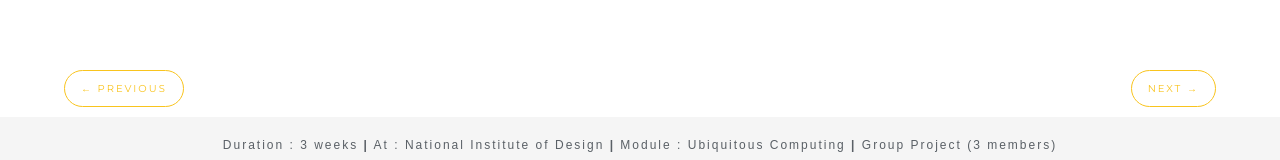
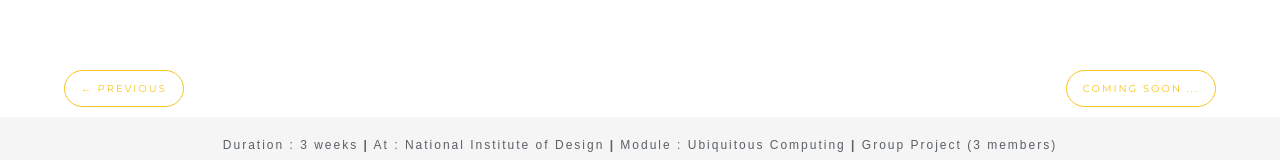
Before and after one commit to ghemant/portfolio, a plain HTML site: page casestudies/focus-pen.html in a window 1280 px wide. Shown: the part 9026-9186 px from the top of the page. Drawn offline with nearby package versions, Linux system fonts and the light colour scheme; a script that the page names is missing; a web font is replaced by a local one.

Commit message:
minor change in page navigation

```diff
--- a/casestudies/focus-pen.html
+++ b/casestudies/focus-pen.html
@@ -77,7 +77,7 @@
       <a href="./design-project-1.html" class="btn btn-color-out-yellow btn-sm btn-round">&larr; Previous</a>
   </li>
   <li class="next">
-      <a href="./IITG-TataWearables.html" class="btn btn-color-out-yellow btn-sm btn-round">Next &rarr;</a>
+      <a href="../index.html" class="btn btn-color-out-yellow btn-sm btn-round">Coming Soon ...</a>  <!--Next &rarr;-->
   </li>
 </ul>
         <!-- end of navigation menu-->
```
